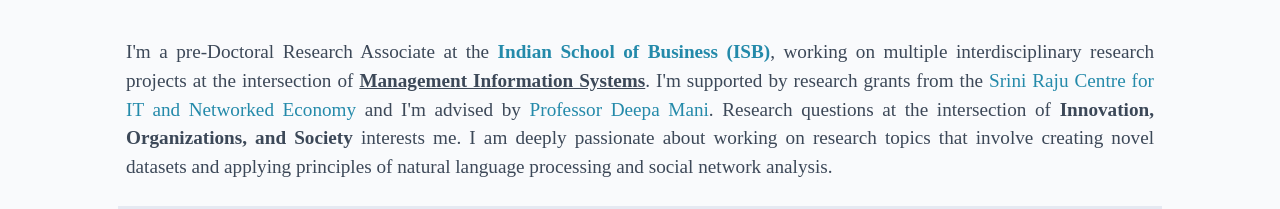
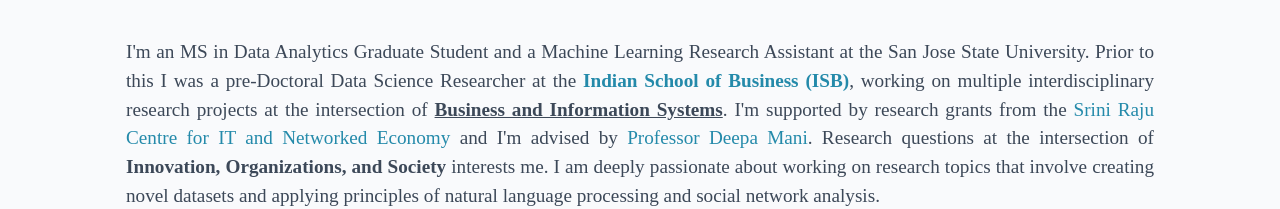
Before and after one commit to skwolvie/sachin.github.io, a plain HTML site: page index.html in a window 1280 px wide. Shown: the part 842-1051 px from the top of the page. Drawn offline with Linux system fonts and the light colour scheme; animation ran at ten frames a second; a web font is replaced by a local one.

Commit message:
first change

```diff
--- a/index.html
+++ b/index.html
@@ -81,7 +81,7 @@
   <div class="container anchor p-lg-5 about-section" id="about">
   <div class="row pt-sm-2 pt-md-4 align-self-center">
   <div class="col-sm-12">
-    <p class="p-2 text-justify"> <big>I'm a pre-Doctoral Research Associate at the  <a href="https://isb.edu" target="_blank"><b>Indian School of Business (ISB)</b></a>, working on multiple interdisciplinary research projects at the intersection of <b><u>Management Information Systems</u></b>.
+    <p class="p-2 text-justify"> <big>I'm an MS in Data Analytics Graduate Student and a Machine Learning Research Assistant at the San Jose State University. Prior to this I was a pre-Doctoral Data Science Researcher at the  <a href="https://isb.edu" target="_blank"><b>Indian School of Business (ISB)</b></a>, working on multiple interdisciplinary research projects at the intersection of <b><u>Business and Information Systems</u></b>.
       I'm supported by research grants from the
       <a href="https://www.isb.edu/en/research-thought-leadership/research-centres-institutes/srini-raju-centre-for-it-and-the-networked-economy.html" target="_blank">Srini Raju Centre for IT and Networked Economy</a> and I'm advised by
       <a href="https://www.isb.edu/en/research-thought-leadership/faculty/faculty-directory/deepa-mani.html" target="_blank"> Professor Deepa Mani</a>. Research questions at the intersection of <b>Innovation, Organizations, and Society</b> interests me. I am deeply passionate about working on research topics that involve creating novel datasets and applying principles of natural language processing and social network analysis.
```
